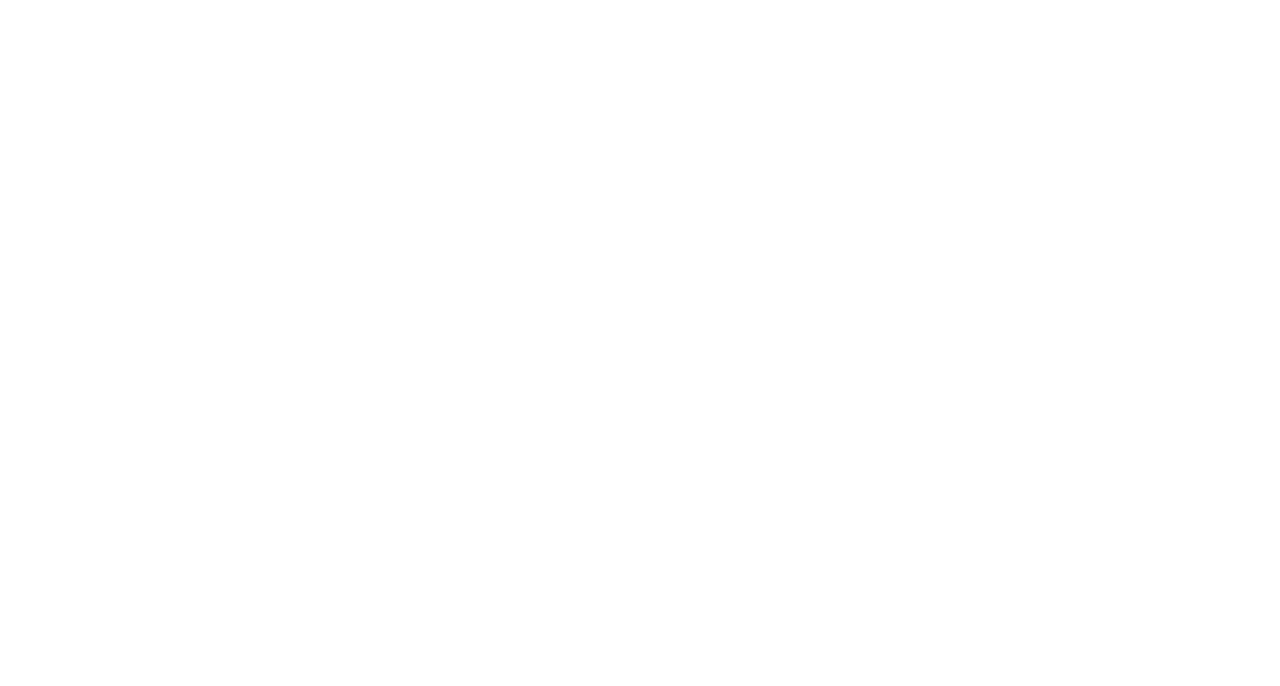
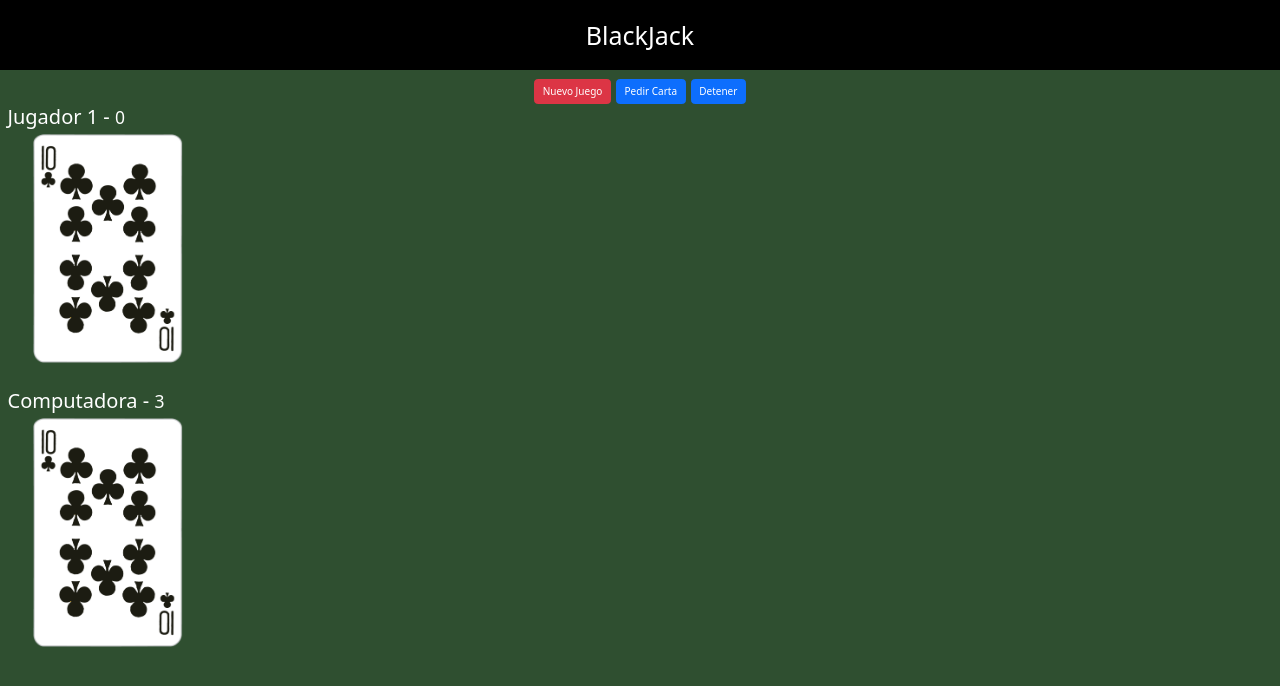
Before and after one commit to mcmmiguel/BlackJackGame, a plain HTML site: page index.html in a window 1280 px wide. Drawn offline with nearby package versions, Linux system fonts and the light colour scheme.

Commit message:
index.html & styles.css: Html finaliado y estilos finalizados con bootstrap

```diff
--- a/assets/css/styles.css
+++ b/assets/css/styles.css
@@ -0,0 +1,37 @@
+html, body {
+    margin: 0;
+    background-color: #2F4F30;
+    color: white;
+}
+
+html {
+    font-size: 62.5%;
+    box-sizing: border-box;
+}
+*, *:before, *:after {
+    box-sizing: inherit;
+}
+body {
+    font-size: 2rem;
+    line-height: 1.5;
+}
+
+
+.header__titulo {
+    text-align: center;
+    background-color: black;
+    color: white;
+    padding: 2rem 0;
+    font-size: 2.5rem;
+}
+
+#computadora-cartas, #jugador-cartas {
+    height: 25rem;
+}
+
+.carta {
+    position: relative;
+    width: 15rem;
+    left: 10rem;
+    margin-left: -7.5rem;
+}
--- a/index.html
+++ b/index.html
@@ -4,11 +4,40 @@
     <meta charset="UTF-8">
     <meta http-equiv="X-UA-Compatible" content="IE=edge">
     <meta name="viewport" content="width=device-width, initial-scale=1.0">
+    <link href="https://cdn.jsdelivr.net/npm/bootstrap@5.3.0-alpha1/dist/css/bootstrap.min.css" rel="stylesheet" integrity="sha384-GLhlTQ8iRABdZLl6O3oVMWSktQOp6b7In1Zl3/Jr59b6EGGoI1aFkw7cmDA6j6gD" crossorigin="anonymous">
     <link rel="stylesheet" href="assets/css/styles.css">
     <title>Blackjack</title>
 </head>
 <body>
+    <header class="header">
+        <h1 class="header__titulo">BlackJack</h1>
+    </header>
 
+    <section class="col mt-2">
+        <div class="col text-center">
+            <button class="btn btn-danger">Nuevo Juego</button>
+            <button class="btn btn-primary">Pedir Carta</button>
+            <button class="btn btn-primary">Detener</button>
+        </div>
+    </section>
+
+    <section class="row container">
+        <div class="col">
+            <h2>Jugador 1 - <small>0</small></h2>
+            <div id="jugador-cartas">
+                <img class="carta" src="assets/cartas/10C.png" alt="Imagen Carta">
+            </div>
+        </div>
+    </section>
+
+    <section class="row container mt-2">
+        <div class="col">
+            <h2>Computadora - <small>3</small></h2>
+            <div id="computadora-cartas">
+                <img class="carta" src="assets/cartas/10C.png" alt="Imagen Carta">
+            </div>
+        </div>
+    </section>
 
 
     <script src="assets/js/juego.js"></script>
```
